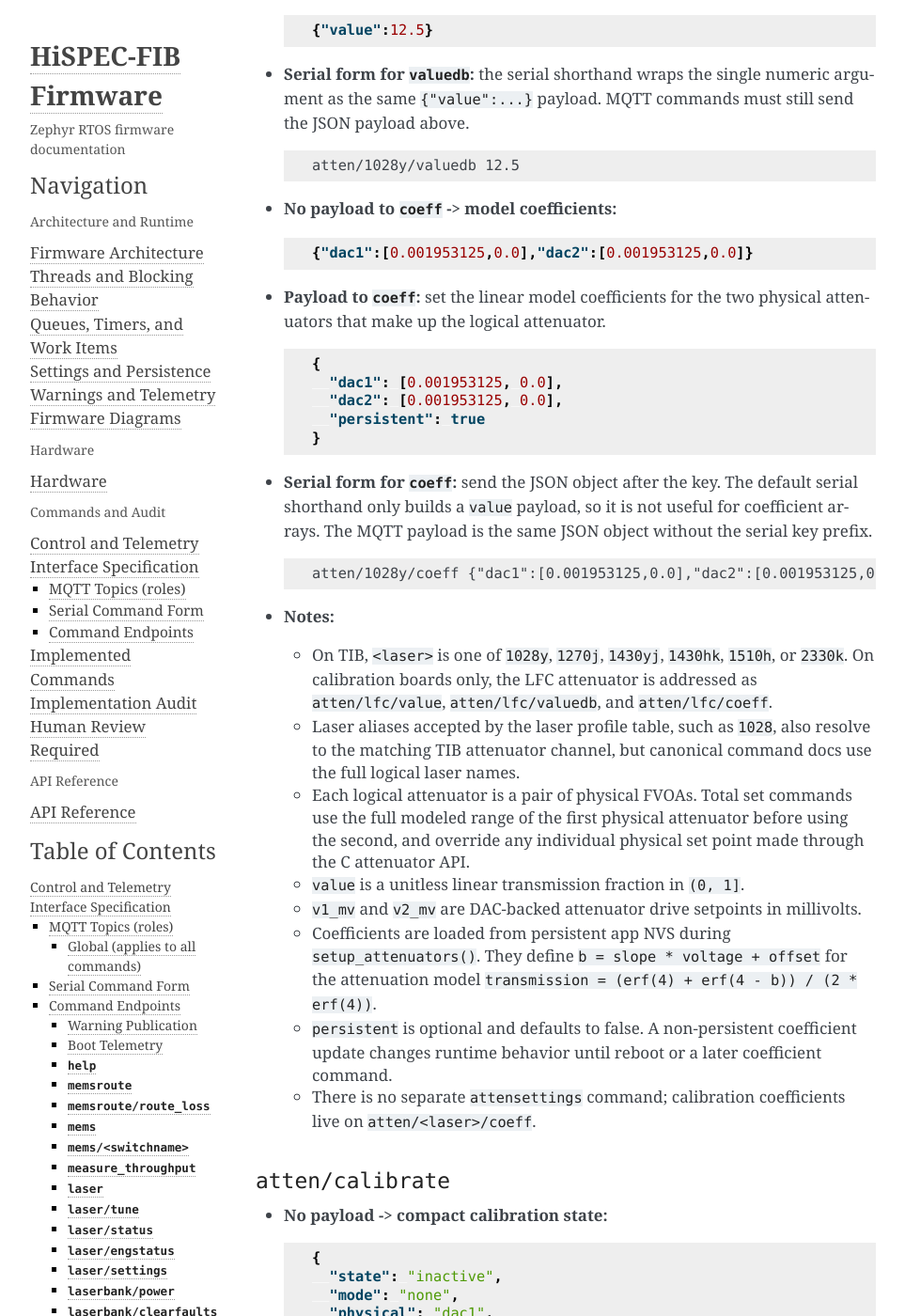
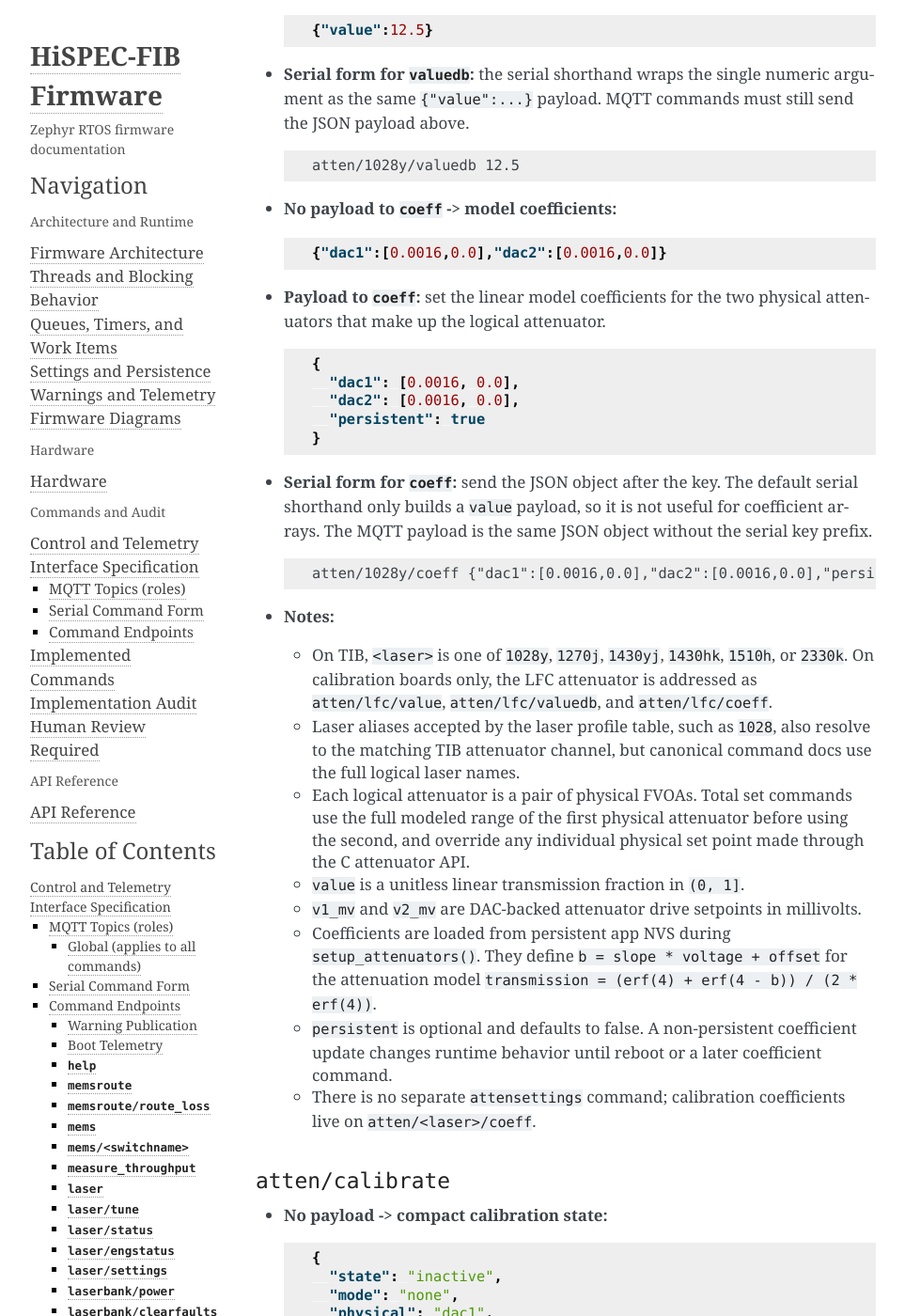
Before and after one commit to COO-Utilities/hispec-tib, a Sphinx documentation site: the page built from doc/commands.md, in a window 1280 px wide and 1400 px high, scrolled down 19136 px. Shown: the whole window at 94% size, without its empty margins (148-1111 px from the left). Built offline with Sphinx 7.4.7, drawn with Linux system fonts in a browser that asks for light colours; some of the changed text lies outside the part shown.

Commit message:
Update attenuator voltage limits and DAC configuration
Revised max attenuator drive span to 5000 mV across code and documentation. Updated `ATTENUATOR_DAC_MAX_MV` references to `ATTENUATOR_DRIVE_MAX_MV` for clarity. Refactored DAC channel mapping logic to simplify device assignment and improve consistency.

````diff
--- a/doc/commands.md
+++ b/doc/commands.md
@@ -843,14 +843,14 @@
   ```
 - **No payload to `coeff` -> model coefficients:**
   ```json
-  {"dac1":[0.001953125,0.0],"dac2":[0.001953125,0.0]}
+  {"dac1":[0.0016,0.0],"dac2":[0.0016,0.0]}
   ```
 - **Payload to `coeff`:** set the linear model coefficients for the two physical
   attenuators that make up the logical attenuator.
   ```json
   {
-    "dac1": [0.001953125, 0.0],
-    "dac2": [0.001953125, 0.0],
+    "dac1": [0.0016, 0.0],
+    "dac2": [0.0016, 0.0],
     "persistent": true
   }
   ```
@@ -859,7 +859,7 @@
   coefficient arrays. The MQTT payload is the same JSON object without the
   serial key prefix.
   ```text
-  atten/1028y/coeff {"dac1":[0.001953125,0.0],"dac2":[0.001953125,0.0],"persistent":true}
+  atten/1028y/coeff {"dac1":[0.0016,0.0],"dac2":[0.0016,0.0],"persistent":true}
   ```
 
 - **Notes:**
@@ -897,13 +897,13 @@
     "t_ms": 300,
     "complete_pct": 0,
     "point": "1/20",
-    "mv": 4096.0,
-    "other_mv": 4096.0,
+    "mv": 5000.0,
+    "other_mv": 5000.0,
     "error": 0,
     "dac1": {
       "valid": true,
       "points": 12,
-      "slope": 0.001953125,
+      "slope": 0.0016,
       "offset": 0.0,
       "corr": 0.999,
       "rms_db": 0.1,
````
Also changed, not shown: other parts of doc/commands.md (+2 -2 lines), doc/settings.md (+1 -1 lines), 7 other files.
